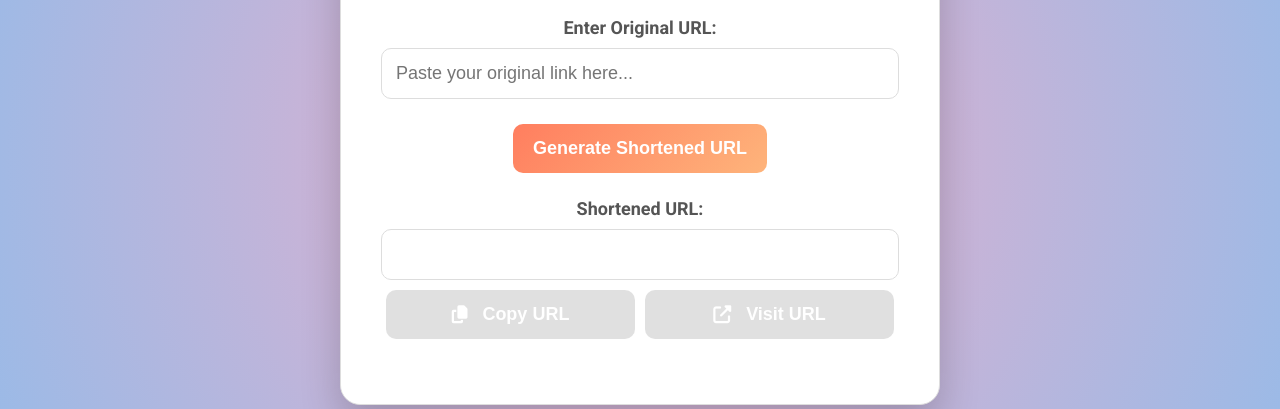
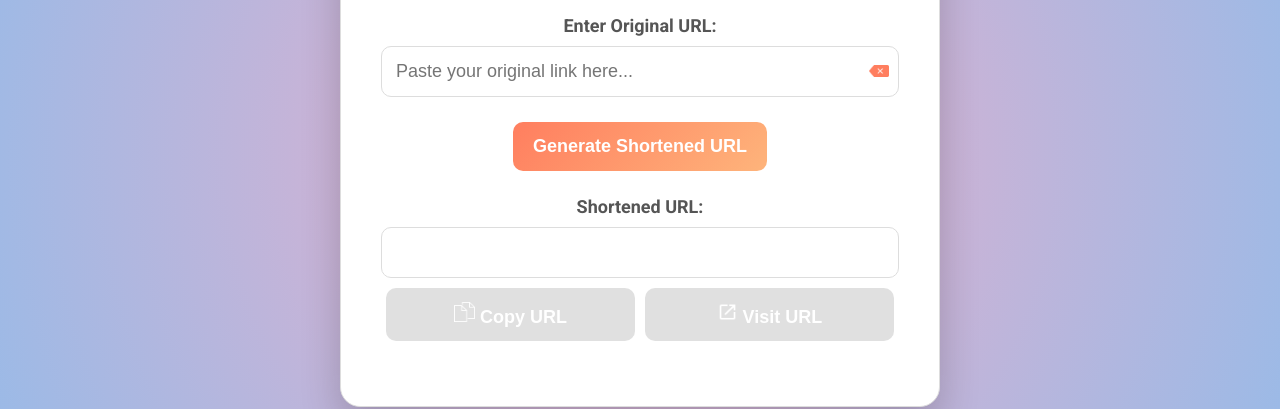
Before and after one commit to UbaidRaza2006/Shorten-URL, a plain HTML site: page index.html in a window 1280 px wide. Shown: the part 243-652 px from the top of the page. Drawn offline with Linux system fonts and the light colour scheme.

Commit message:
Icons Added

```diff
--- a/index.html
+++ b/index.html
@@ -12,7 +12,10 @@
         <h1>URL SHORTENER</h1>
         <div class="input-group">
             <label for="originalUrl">Enter Original URL:</label>
+            <div class="inputParent">
             <input type="text" id="originalUrl" placeholder="Paste your original link here...">
+            <img class="clearImg" src="icons8-clear-50.png" alt="clear">
+        </div>
         </div>
         <button id="shortenBtn">Generate Shortened URL</button>
         <div class="result-group">
@@ -20,11 +23,13 @@
             <input type="text" id="shortUrl" readonly>
             <div class="button-group">
                 <button id="copyBtn" disabled>
-                    <i class="fas fa-copy"></i>
+                    <img class="visitImg" src="icons8-copy-50.png" alt="c">
+                    <!-- <i class="fas fa-copy"></i>  -->
                     Copy URL
                 </button>
                 <button id="visitBtn" disabled>
-                    <i class="fas fa-external-link-alt"></i>
+                    <img class="visitImg" src="icons8-external-link-24.png" alt="v">
+                    <!-- <i class="fas fa-external-link-alt"></i>  -->
                     Visit URL
                 </button>
             </div>
--- a/styles.css
+++ b/styles.css
@@ -171,3 +171,23 @@ input[type="text"]:not(:placeholder-shown) + .clear-icon {
     font-size: 18px;
     vertical-align: middle;
 }
+
+.visitImg{
+    width: 10%;
+}
+
+.inputParent {
+    position: relative;
+    width: 100%; /* Ensure the container takes full width */
+}
+
+.clearImg {
+    width: 20px; /* Adjust size as needed */
+    height: 20px;
+    position: absolute;
+    top: 50%; /* Center vertically */
+    right: 10px; /* Position on the right side */
+    transform: translateY(-50%); /* Adjust vertical alignment */
+    cursor: pointer; /* Optional: Change cursor to pointer */
+    z-index: 10; /* Ensure it's on top of the input field */
+}
```
Also changed, not shown: copy.png (added), eraser.png (added), eraser3.png (added), icons8-clear-50.png (added), icons8-copy-50.png (added), icons8-external-link-24.png (added), visit-removebg-preview.png (added), visit.png (added), visita.webp (added), visitabc.webp (added).
